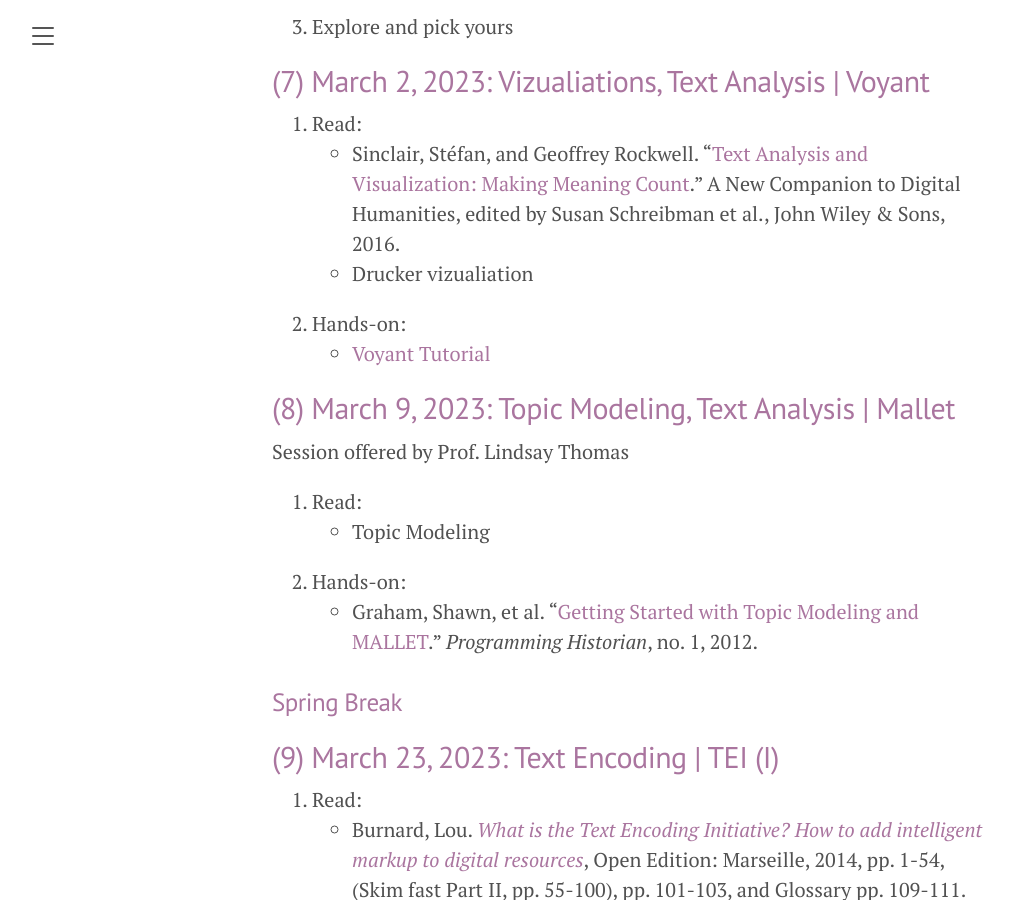
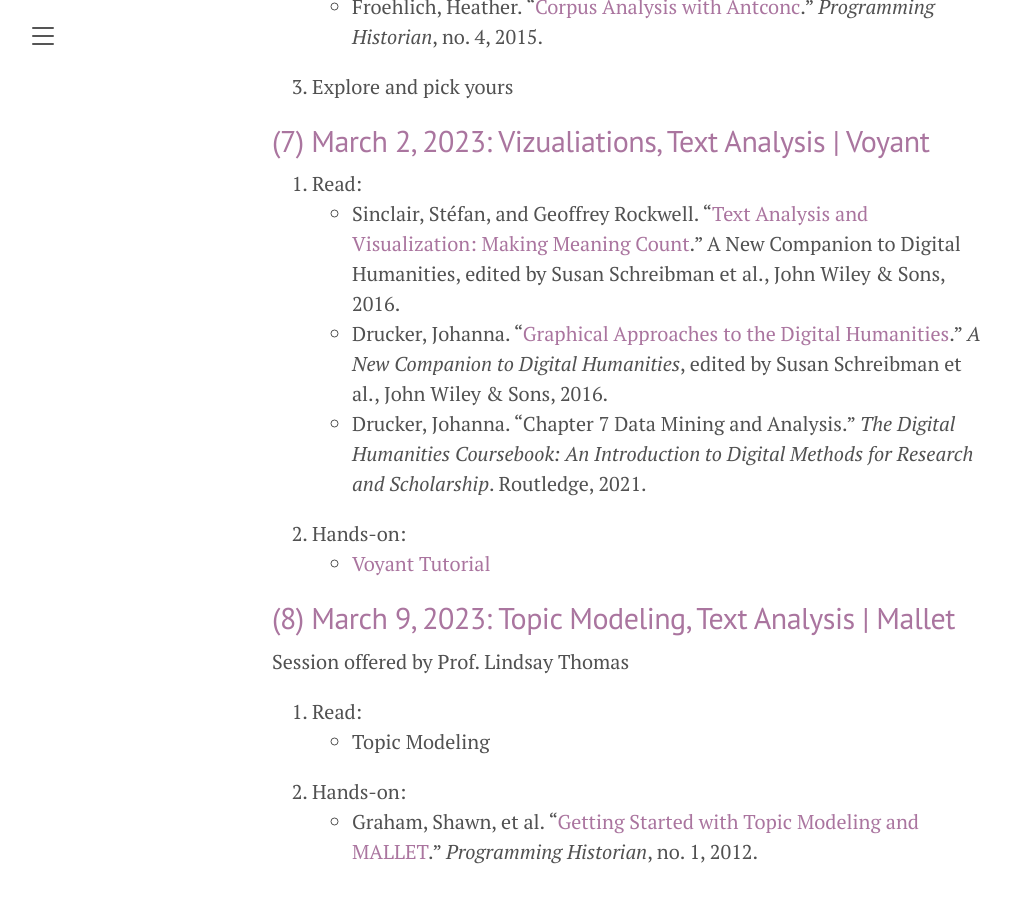
Before and after one commit to susannalles/DHPracticum_Spring23, a Jekyll site: the page built from schedule.md, in a window 1280 px wide and 900 px high, scrolled down 2812 px. Shown: the whole window, without its empty margins (8-1020 px from the left). Built offline with Jekyll 4.4.1, drawn with Linux system fonts in a browser that asks for light colours; some of the changed text lies outside the part shown.

Commit message:
Update schedule.md

```diff
--- a/schedule.md
+++ b/schedule.md
@@ -33,14 +33,13 @@ title: Program
   - A Workflow: Markdown, GitHub Pages ([Steps](https://susannalles.github.io/DHPracticum/practice/jekyll/index.html))
   - Installation of a [Jekyll Theme](https://jekyllthemes.io/)
 
-*Students Presentations of their research and DH projec*
+*Students Presentations of their research and DH project*
 
 ## (4) February 9, 2023: Metadata | Zotero
 
 1. Read:
   - Drucker, Johanna. "Chapter 4 Metadata, Markup, and Data Description." *The Digital Humanities Coursebook: An Introduction to Digital Methods for Research and Scholarship*. Routledge, 2021.
-  - Authority files ...
-
+  - Smith, James. “Working with the Semantic Web.” Doing Digital Humanities. Practice, Training, Research, edited by Constance Crompton et al., Routledge, 2016, pp. 273–89.
 2. Hands-on:
   - Install [Zotero](https://www.zotero.org/) and create an account.
   - Tenen, Dennis, and Grant Wythoff. “[Sustainable Authorship in Plain Text Using Pandoc and Markdown](https://programminghistorian.org/en/lessons/sustainable-authorship-in-plain-text-using-pandoc-and-markdown).” *Programming Historian*, no. 3, 2014.
@@ -75,8 +74,8 @@ title: Program
 
 1. Read:
   - Sinclair, Stéfan, and Geoffrey Rockwell. “[Text Analysis and Visualization: Making Meaning Count](http://ebookcentral.proquest.com/lib/miami/detail.action?docID=4093339).” A New Companion to Digital Humanities, edited by Susan Schreibman et al., John Wiley & Sons, 2016.
-  - Drucker vizualiation
-
+  - Drucker, Johanna. “[Graphical Approaches to the Digital Humanities](http://www.miami.eblib.com/EBLWeb/patron/?target=patron&extendedid=P_4093339_0).” *A New Companion to Digital Humanities*, edited by Susan Schreibman et al., John Wiley & Sons, 2016.
+  - Drucker, Johanna. "Chapter 7 Data Mining and Analysis." *The Digital Humanities Coursebook: An Introduction to Digital Methods for Research and Scholarship*. Routledge, 2021.
 2. Hands-on:
   - [Voyant Tutorial](https://voyant-tools.org/docs/#!/guide/tutorial)
 
@@ -123,6 +122,7 @@ Session offered by Prof. Lindsay Thomas
 
 1. Read:
   - Presner, Todd, and David Shepard. “[Mapping the Geospatial Turn.](https://onlinelibrary.wiley.com/doi/abs/10.1002/9781118680605.ch14)” In A New Companion to Digital Humanities, ed. by S. Schreibman, et al. Oxford: Wiley Black 2016, pp. 201-212.
+  - Drucker, Johanna. "Chapter 7 Data Mining and Analysis." *The Digital Humanities Coursebook: An Introduction to Digital Methods for Research and Scholarship*. Routledge, 2021.
 2. Hands-on
 - Clifford, Jim, et al. “[Intro to Google Maps and Google Earth](https://programminghistorian.org/en/lessons/googlemaps-googleearth).” *Programming Historian*, no. 2, Dec. 2013.
 3. Explore and pick ours:
```
